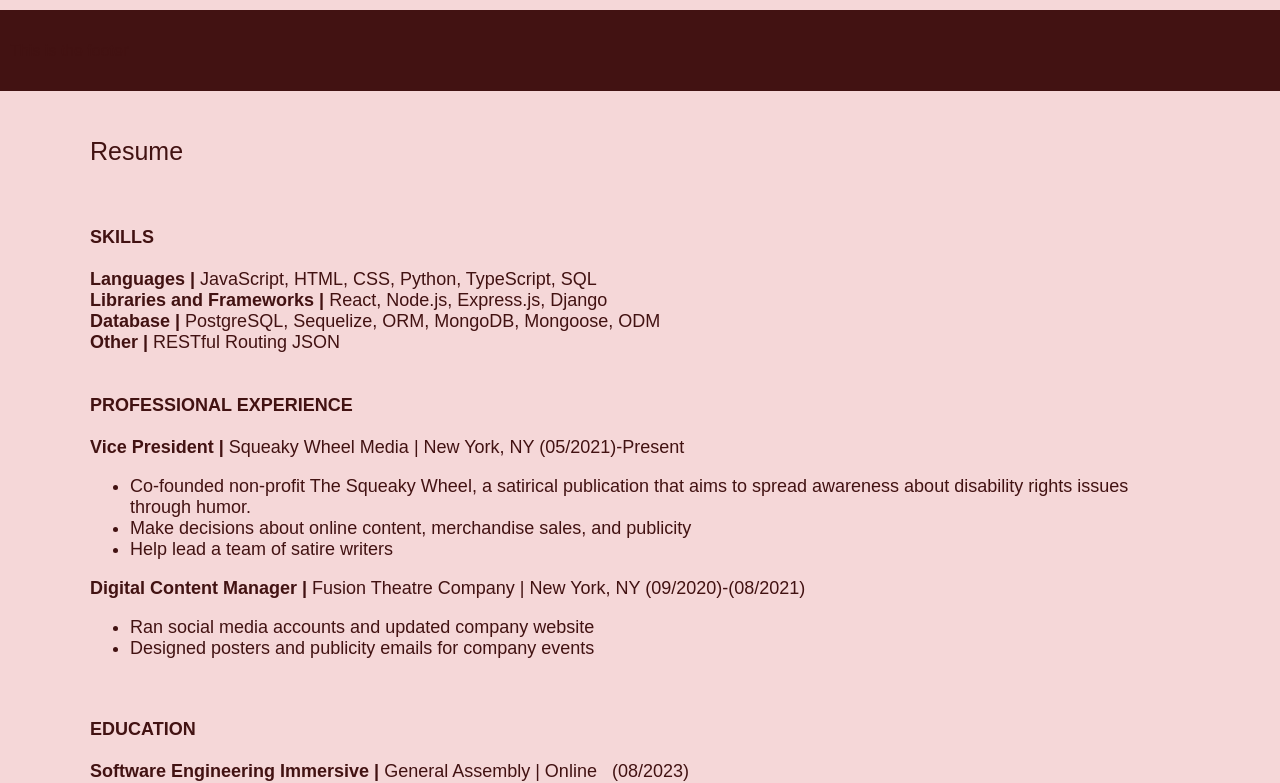
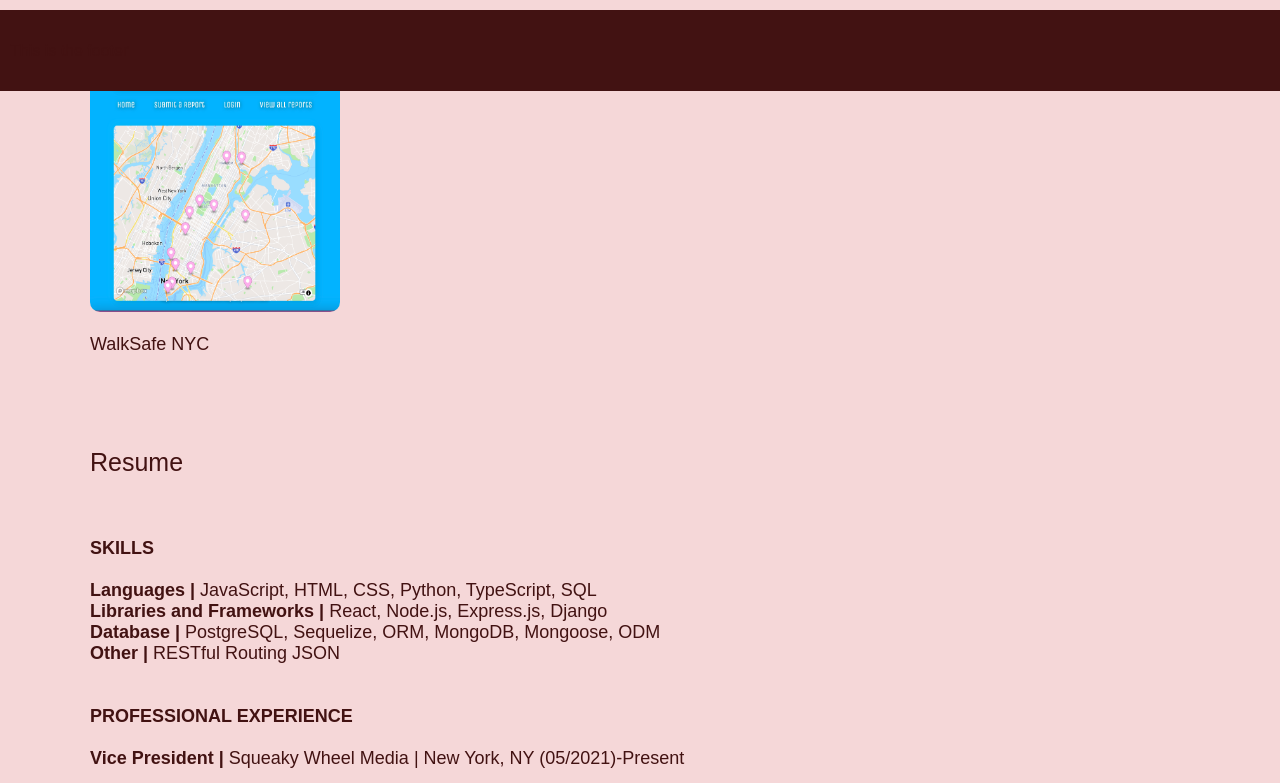
Before and after one commit to mcamilletti1/Margaret-Camilletti-Portfolio, a React (Vite) app in the folder Margaret-Camilletti-Portfolio/: page / in a window 1280 px wide. Shown: the part 709-1492 px from the top of the page. Built offline with nearby package versions, Linux system fonts and the light colour scheme; a web font is replaced by a local one.

Commit message:
added start command

```diff
--- a/Margaret-Camilletti-Portfolio/package.json
+++ b/Margaret-Camilletti-Portfolio/package.json
@@ -3,6 +3,7 @@
   "private": true,
   "version": "0.0.0",
   "type": "module",
+  "start": "npm run dev"
   "scripts": {
     "dev": "vite",
     "build": "vite build",
@@ -12,7 +13,7 @@
   "dependencies": {
     "react": "^18.2.0",
     "react-dom": "^18.2.0",
-    "react-router-dom": "^6.14.1",
+    "react-router-dom": "^6.14.2",
     "react-scroll": "^1.8.9"
   },
   "devDependencies": {
--- a/Margaret-Camilletti-Portfolio/src/App.css
+++ b/Margaret-Camilletti-Portfolio/src/App.css
@@ -22,7 +22,7 @@ main {
   flex: 1;
 }
 
-img {
+#headshot {
   border-radius: 100%;
   height: 250px;
   width: 250px;
@@ -30,8 +30,9 @@ img {
   fill-opacity: 0.1;
 }
 
-a:link {
+a:link, .project-title{
   color: #421212;
+  text-decoration: none;
 }
 
 h1, h2, h3, h4, p {
@@ -103,7 +104,7 @@ footer {
   cursor: pointer;
 }
 
-#projects-link:hover {
+#projects-link:hover, .project-title:hover {
   color: #2585A5;
   cursor: pointer;
 }
@@ -116,3 +117,20 @@ footer {
 #about, #home, #projects, #resume, #contact {
   padding-top: 50px;
 }
+
+.project-image {
+  height: 250px;
+  width: 250px;
+  border-radius: 10px;
+  -webkit-transition-property: all;
+  -webkit-transition-duration: 0.3s;
+  -webkit-transition-timing-function: ease;
+}
+
+.project-image:hover {
+  transform: scale(1.05);
+}
+
+.project-link {
+  text-align: center;
+}
--- a/Margaret-Camilletti-Portfolio/src/components/Home.jsx
+++ b/Margaret-Camilletti-Portfolio/src/components/Home.jsx
@@ -3,7 +3,7 @@ import React from 'react'
 const Home = () => {
     return (
         <section id="home" className="homePage">
-            <img src="https://avatars.githubusercontent.com/u/125098092?s=400&u=aa0c7cab240a30e29e941cd98340d07605ba5174&v=4"/>
+            <img id="headshot" src="https://avatars.githubusercontent.com/u/125098092?s=400&u=aa0c7cab240a30e29e941cd98340d07605ba5174&v=4"/>
             <section id="subheading">
                 <h1>Hi, I'm Margaret.</h1>
                 <h3 id="homeH3">a Software Developer based in NYC.</h3>
--- a/Margaret-Camilletti-Portfolio/src/components/Projects.jsx
+++ b/Margaret-Camilletti-Portfolio/src/components/Projects.jsx
@@ -1,9 +1,12 @@
 import React from 'react'
+import { Link } from 'react-router-dom'
 
 const Projects = () => {
     return (
         <section id="projects">
             <h3>Recent Projects</h3>
+            <Link to="https://walksafenyc.netlify.app/" target="_blank"><img class="project-image" src="src/assets/Screenshot 2023-07-21 at 2.35.15 PM.png"/></Link>
+            <Link class="project-title" to="https://walksafenyc.netlify.app/" target="_blank"><p>WalkSafe NYC</p></Link>
         </section>
     )
 }
```
Also changed, not shown: Margaret-Camilletti-Portfolio/src/assets/Screenshot 2023-07-21 at 2.35.15 PM.png (added), 1 other file (tests, documents, lock files or other folders).
